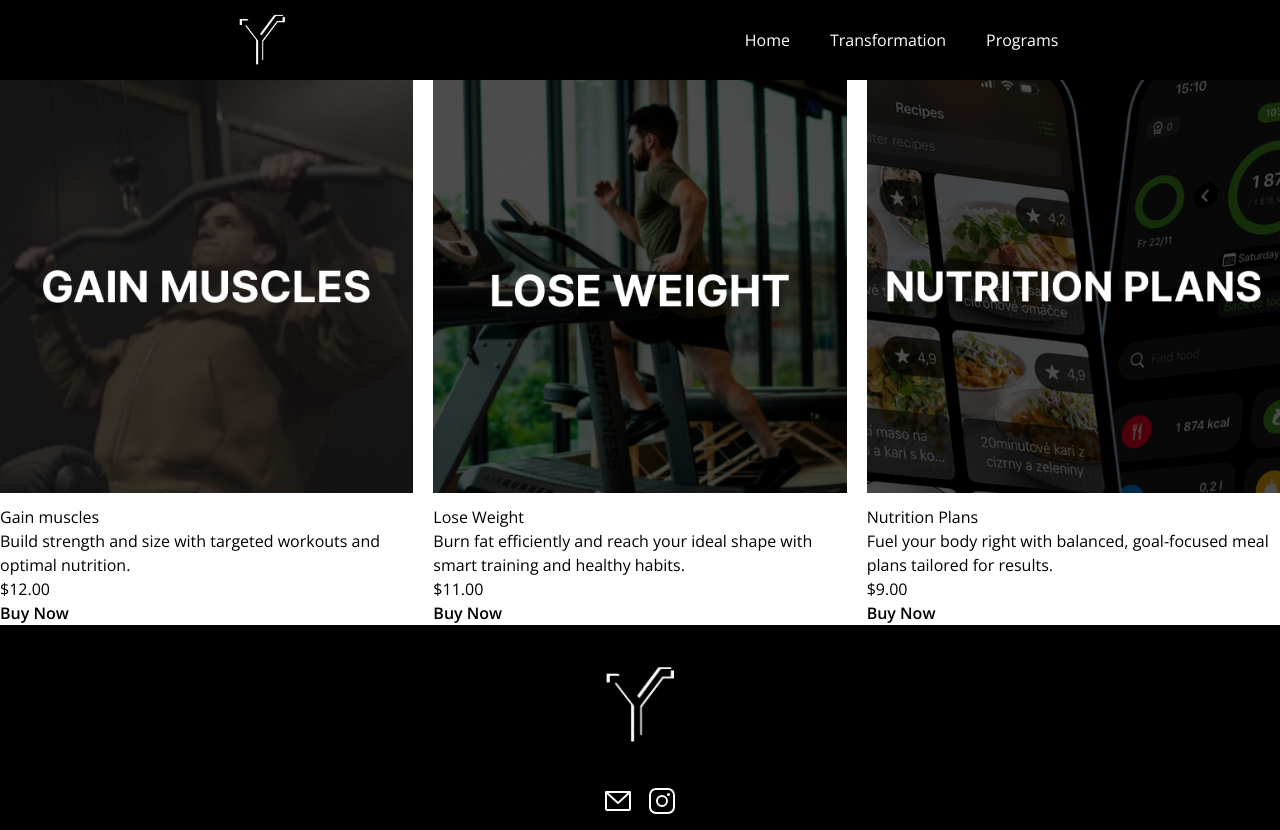
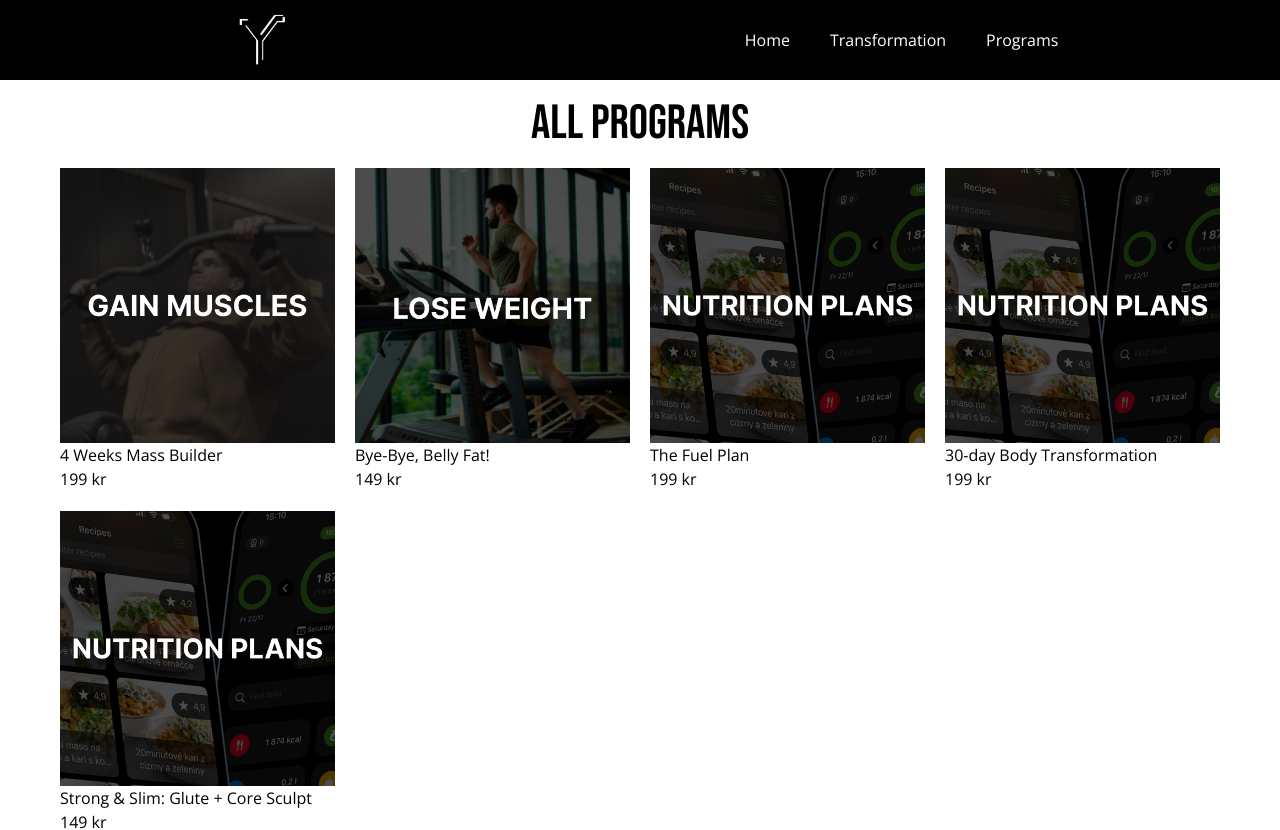
Before and after one commit to yevhenii-kapustian/yevheniiSite, a Next.js app: page /programs in a window 1280 px wide. Shown: the top 830 px of the page. Built offline with nearby package versions, Linux system fonts and the light colour scheme.

Commit message:
Added come changes

```diff
--- a/package.json
+++ b/package.json
@@ -16,6 +16,7 @@
     "next": "15.3.4",
     "react": "^19.0.0",
     "react-dom": "^19.0.0",
+    "slugify": "^1.6.6",
     "stripe": "^18.3.0",
     "tailwind-scrollbar-hide": "^4.0.0",
     "ts-money": "^0.4.8"
--- a/src/app/globals.css
+++ b/src/app/globals.css
@@ -21,9 +21,9 @@ body {
 }
 
 .scrollbar-hide {
-  -ms-overflow-style: none; /* IE 10+ */
-  scrollbar-width: none; /* Firefox */
+  -ms-overflow-style: none;
+  scrollbar-width: none;
 }
 .scrollbar-hide::-webkit-scrollbar {
-  display: none; /* Safari and Chrome */
+  display: none;
 }
--- a/src/app/programs/[name]/page.tsx
+++ b/src/app/programs/[name]/page.tsx
@@ -3,17 +3,18 @@
 import { useParams } from "next/navigation"
 import { products } from "@/data/products"
 import Products from "@/components/Products"
+import slugify from 'slugify'
 
 export default function ProductPage () {
     const params = useParams<{name: string}>()
     const name = decodeURIComponent(params?.name || "")
 
     const allProducts = products.get("plans")
-    const product = allProducts?.find(p => p.name.toLocaleLowerCase() === name)
+    const productSlug = allProducts?.find(p => slugify(p.name, {strict: true, lower: true}) === name)
 
     return(
         <section className="pt-[80px]">
-            <Products variants="programs" product={product ? [product] : []}/>
+            <Products product={productSlug ? [productSlug] : []}/>
         </section>
     )
 }
--- a/src/app/programs/page.tsx
+++ b/src/app/programs/page.tsx
@@ -1,5 +1,6 @@
 import { ProductsProvider } from "@/context/ProductsContext"
 import Products from "@/components/Products"
+import { babes } from "../fonts"
 
 export const metadata = {
     title: "Programs",
@@ -8,9 +9,10 @@ export const metadata = {
 
 const Programs = () => {
     return(
-        <section className="pt-[80px]">
+        <section className="pt-[80px] pb-5 px-15">
+            <h1 className={`${babes.className} py-5 text-center text-5xl`}>All Programs</h1>
             <ProductsProvider>
-                <Products/>
+                <Products variants="programs" showBuy={false} showDescription={false}/>
             </ProductsProvider>
         </section>
     )
--- a/src/components/Products/index.tsx
+++ b/src/components/Products/index.tsx
@@ -7,6 +7,7 @@ import { variantsStyles } from "./styles";
 import Link from "next/link";
 import { fromattedCurrancy } from "@/utils/currency";
 import { useRouter } from "next/navigation";
+import slugify from 'slugify'
 
 type ProductsPropsType = {
     showName?: boolean,
@@ -32,12 +33,14 @@ const Products = ({showName = true,
     const router = useRouter()
 
     return(
-        <ul className={`${styles.productsContainerStyles} overflow-x-auto scrollbar-hide snap-x snap-mandatory`}>
-            {productsToShow?.map((item:ProductsType, index:number) => (
+        <ul className={`${styles.productsContainerStyles} scrollbar-hide`}>
+            {productsToShow?.map((item:ProductsType, index:number) => {
+                const learnMoreLink = slugify(item.name, {lower: true, strict: true})
+                return(
                     <li
-                    className={`${styles.productsWrapperStyles} max-sm:w-1/2 snap-center`}
+                        className={`${styles.productsWrapperStyles}`}
                         key={index}>
-                    <div onClick={() => router.push(`/programs/${item.name.toLowerCase()}`)}
+                        <div onClick={() => router.push(`/programs/${learnMoreLink}`)}
                             className="cursor-pointer"
                         >
                             <Image className={styles.imageProductStyles} src={item.image} alt={item.name} width={1000} height={1000} priority/>
@@ -45,12 +48,13 @@ const Products = ({showName = true,
                                 {showName && <h4 className={styles.nameProductStyles}>{item.name}</h4> }
                                 {showDescription && <p>{item.description}</p> }
                                 {showPrice && <p>{fromattedCurrancy(item.price)}</p> }
-                            {showBuy && <Link target="_ablank" href={item.pathToProduct} className={styles.buttonStyles}>Buy Now</Link> }
+                                {showBuy && <Link target="_ablank" href={item.buyProduct} className={styles.buttonStyles}>Buy Now</Link> }
                                 {/* {showLernMore && <Link href={`/programs/${item.name.toLowerCase()}`} className={styles.buttonStyles}>Learn More</Link> } */}
                             </div>
                         </div>
                     </li>
-            ))}
+                   )
+                })}
         </ul>
     )
 }
--- a/src/components/Products/styles.ts
+++ b/src/components/Products/styles.ts
@@ -5,6 +5,10 @@ export const variantsStyles = {
     home: {
         productsContainerStyles: clsx(
              "flex gap-5",
+
+             "overflow-x-auto",
+             "snap-x",
+             "snap-mandatory"
         ),
 
         productsWrapperStyles: clsx(
@@ -12,7 +16,8 @@ export const variantsStyles = {
              "rounded-xl",
              "min-w-[250px]",
 
-             "max-sm:min-w-1/2"
+             "max-sm:min-w-1/2",
+             "max-sm:w-1/2 snap-center"
         ),
 
         imageProductStyles: clsx(
@@ -37,19 +42,23 @@ export const variantsStyles = {
 
     programs: {
         productsContainerStyles: clsx(
-            "bg-black"
+            "grid gap-5",
+            "grid-cols-[repeat(4,1fr)]",
+
+            "max-lg:grid-cols-[repeat(3,1fr)]",
+            "max-sm:grid-cols-[repeat(2,1fr)]",
         ),
 
         productsWrapperStyles: clsx(
-            "bg-black"
+
         ),
 
         imageProductStyles: clsx(
-            "rounded-xl",
+
         ),
 
         textItemsWrapperStyles: clsx(
-            "bg-black"
+
         ),
 
         nameProductStyles: clsx(
--- a/src/components/WelcomeSection/index.tsx
+++ b/src/components/WelcomeSection/index.tsx
@@ -11,6 +11,7 @@ import { imageStyles,
          descriptionStyles,
          buttonStartStyles} from "./styles"
 import { basicButtonStyles } from "@/styles/button"
+import Link from "next/link"
 import { titleVariant, descriptionVariant, buttonsVariant } from "./animation"
 
 type WelcomeSectionProps = {
@@ -52,9 +53,9 @@ const WelcomeSection = ({title, description}:WelcomeSectionProps) => {
                             duration: 0.5
                         }}
                         className="flex gap-5">
-                        <button className={`${basicButtonStyles} ${buttonStartStyles}`}>
+                        <Link href="/programs" className={`${basicButtonStyles} ${buttonStartStyles}`}>
                                 Get Started
-                        </button>
+                        </Link>
                     </motion.div>
                 </div>
             </div>
--- a/src/data/products.ts
+++ b/src/data/products.ts
@@ -3,28 +3,39 @@ import { ProductsType } from "@/types/products"
 export const products = new Map<string, ProductsType[]>([
     ['plans', [
         {
-            name: "Gain muscles",
+            name: "4 Weeks Mass Builder",
             image: "/images/products/gainMuscles.png",
-            description: "Build strength and size with targeted workouts and optimal nutrition.",
-            price: 12,
-            pathToProduct: "https://buy.stripe.com/5kQ8wP9lt3Lc7Bb7Bu1RC02",
-            downloadProduct: "gainMuscles.txt"
+            description: "",
+            price: 199,
+            buyProduct: "https://buy.stripe.com/5kQ8wP9lt3Lc7Bb7Bu1RC02",
         },
         {
-            name: "Lose Weight",
+            name: "Bye-Bye, Belly Fat!",
             image: "/images/products/loseWeight.png",
-            description: "Burn fat efficiently and reach your ideal shape with smart training and healthy habits.",
-            price: 11,
-            pathToProduct: "https://buy.stripe.com/00w6oHapxbdEbRr3le1RC03",
-            downloadProduct: ""
+            description: "",
+            price: 149,
+            buyProduct: "https://buy.stripe.com/00w6oHapxbdEbRr3le1RC03",
         },
         {
-            name: "Nutrition Plans",
+            name: "The Fuel Plan",
             image: "/images/products/nutritionPlans.png",
-            description: "Fuel your body right with balanced, goal-focused meal plans tailored for results.",
-            price: 9,
-            pathToProduct: "",
-            downloadProduct: ""
+            description: "",
+            price: 199,
+            buyProduct: "",
         },
+        {
+            name: "30-day Body Transformation",
+            image: "/images/products/nutritionPlans.png",
+            description: "",
+            price: 199,
+            buyProduct: "",
+        },
+        {
+            name: "Strong & Slim: Glute + Core Sculpt",
+            image: "/images/products/nutritionPlans.png",
+            description: "",
+            price: 149,
+            buyProduct: "",
+        }
     ]]
 ])
--- a/src/types/products.ts
+++ b/src/types/products.ts
@@ -3,6 +3,5 @@ export type ProductsType = {
     image: string,
     description: string,
     price: number,
-    pathToProduct: string,
-    downloadProduct: string
+    buyProduct: string,
 }
--- a/src/utils/currency.ts
+++ b/src/utils/currency.ts
@@ -1,6 +1,7 @@
 export const fromattedCurrancy = (amount:number) => {
-    return new Intl.NumberFormat("en-US", {
+    return new Intl.NumberFormat("sv-SE", {
         style: "currency",
-        currency: "USD"
+        currency: "SEK",
+        minimumFractionDigits: 0
     }).format(amount)
 }
```
Also changed, not shown: 1 other file (tests, documents, lock files or other folders). Lines whose indentation alone changed are shown as unchanged.
